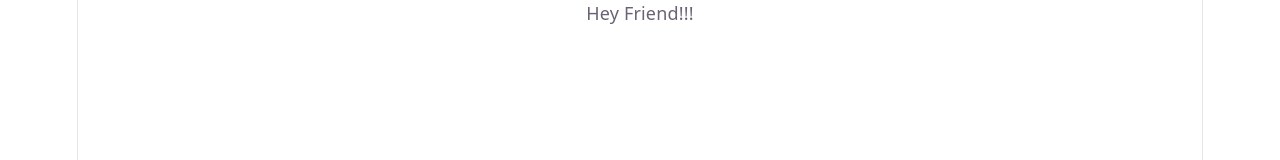
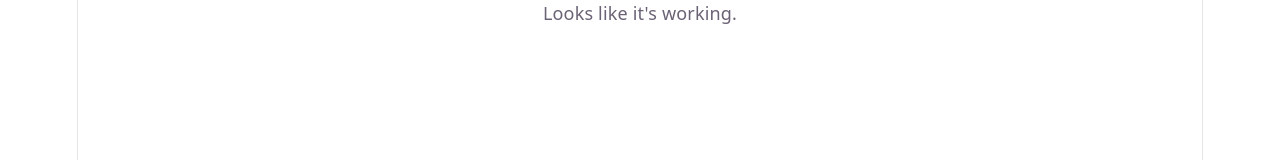
Before and after one commit to brendannyambati/calendar, a React (Vite) app in the folder frontend/: page / in a window 1280 px wide. Shown: the top 160 px of the page. Built offline with nearby package versions, Linux system fonts and the light colour scheme.

Commit message:
dummy push 2

```diff
--- a/frontend/src/App.tsx
+++ b/frontend/src/App.tsx
@@ -1,7 +1,7 @@
 
 const App = () => {
   return (
-    <p>Hey Friend!!!</p>
+    <p>Looks like it's working.</p>
   );
 };
 
```
